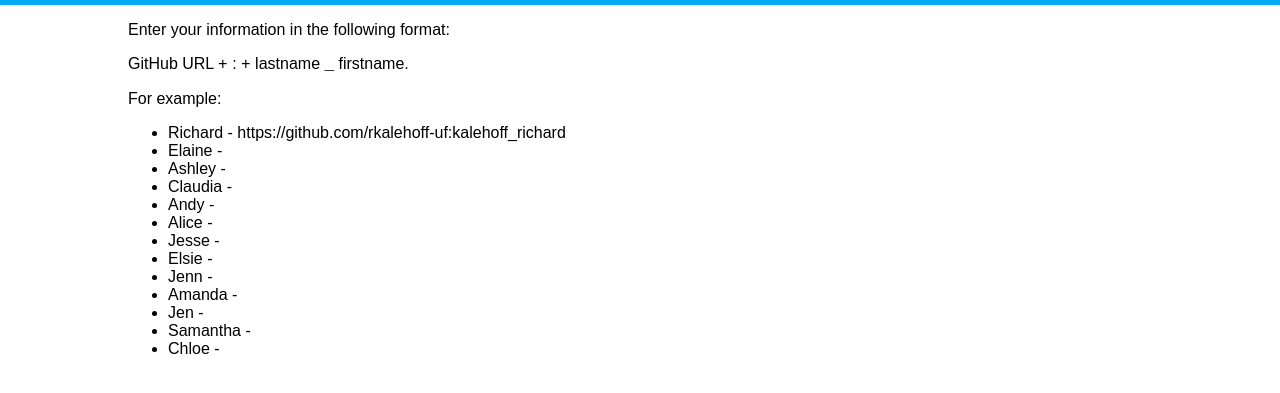
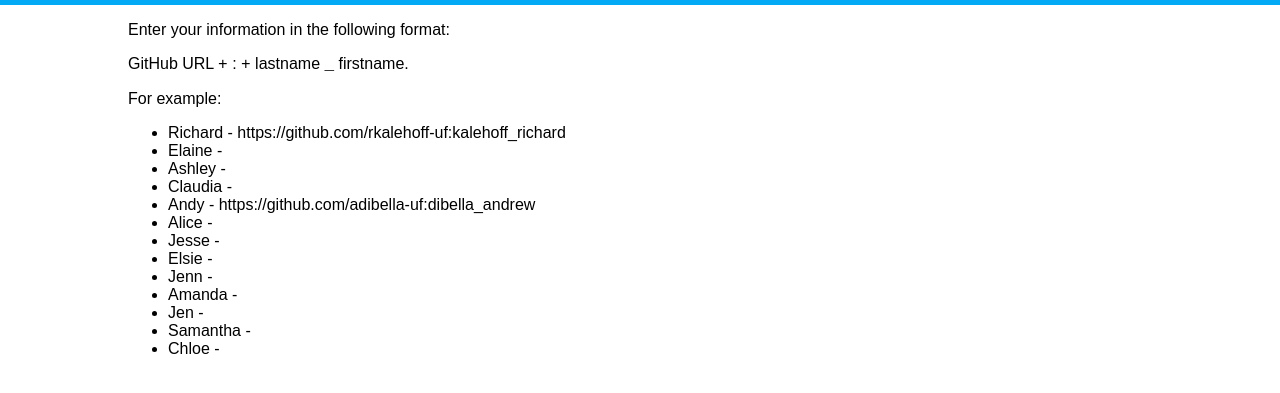
Before and after one commit to swebb1459/student-repos, a plain HTML site: page index.html in a window 1280 px wide. Shown: the part 83-476 px from the top of the page. Drawn offline with Linux system fonts and the light colour scheme.

Commit message:
entered github info

```diff
--- a/index.html
+++ b/index.html
@@ -28,7 +28,7 @@
             <li>Elaine - </li>
             <li>Ashley - </li>
             <li>Claudia - </li>
-            <li>Andy - </li>
+            <li>Andy - https://github.com/adibella-uf:dibella_andrew</li>
             <li>Alice - </li>
             <li>Jesse - </li>
             <li>Elsie - </li>
```
